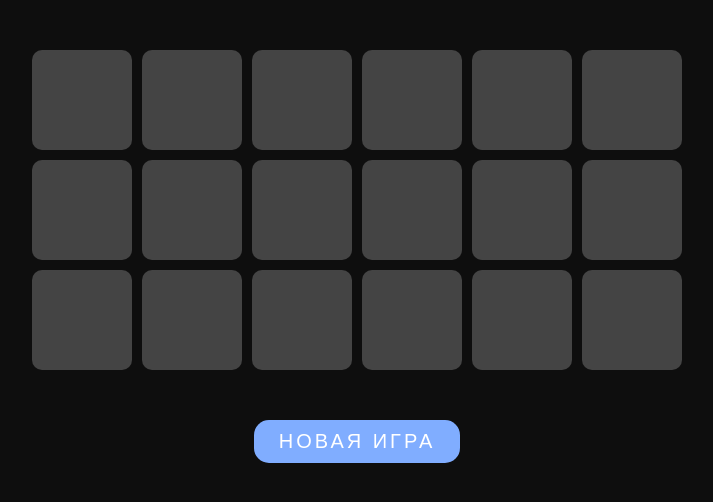
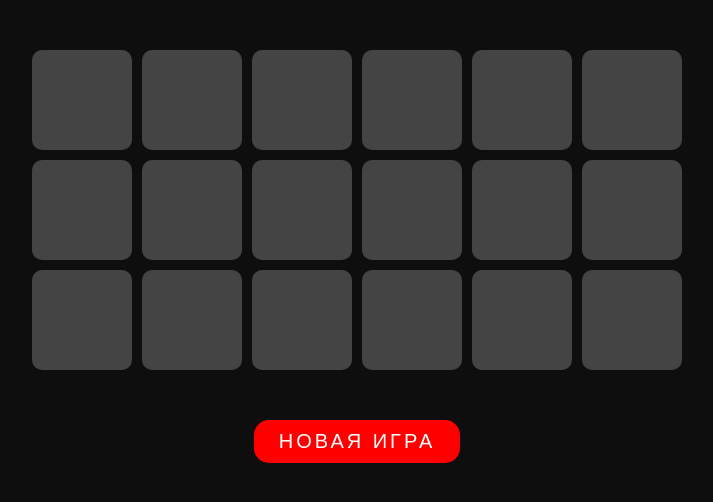
Before and after one commit to Raxim165/Pairs_game, a plain HTML site: page index.html in a window 1280 px wide. In both pictures the pointer is over the button "НОВАЯ ИГРА". Shown: the whole page, without its empty margins (283-996 px from the left). Drawn offline with Linux system fonts and the light colour scheme.

Commit message:
Update style.css

```diff
--- a/style.css
+++ b/style.css
@@ -62,7 +62,7 @@ body {
 }
 
 .new-game-button:hover {
-  background-color: #80adff;
+  background-color: red;
 }
 
 .new-game-button:active {
```
